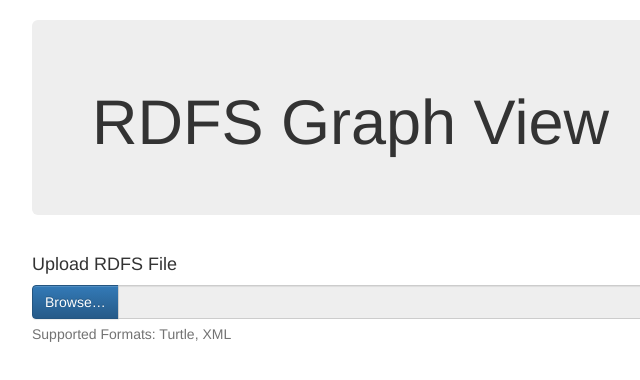
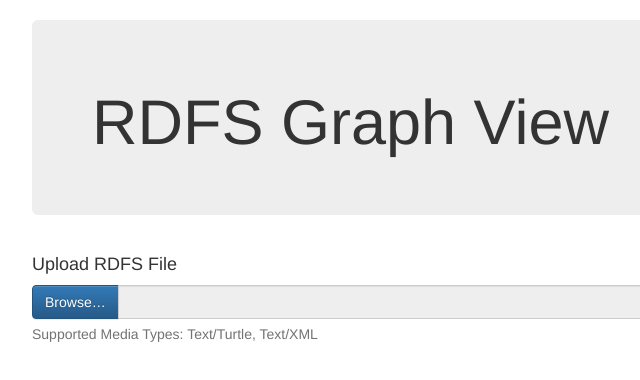
Before and after one commit to florbest89/graph, a website: page index.html in a window 1280 px wide. Shown: the full height of the page, 233-873 px from the left. Drawn offline with nearby package versions, Linux system fonts and the light colour scheme.

Commit message:
Se agrego el atributo Accept para media types Text/Turtle y Text/XML

```diff
--- a/index.html
+++ b/index.html
@@ -41,13 +41,14 @@
 		            <div class="input-group">
 		                <label class="input-group-btn">
 		                    <span class="btn btn-primary">
-		                        Browse&hellip; <input type="file" style="display: none;" multiple>
+		                        Browse&hellip;
+		                        <input type="file" accept="text/turtle, " style="display: none;">
 		                    </span>
 		                </label>
 		                <input type="text" class="form-control" readonly>
 		            </div>
 		            <span class="help-block">
-		                Supported Formats: Turtle, XML
+		                Supported Media Types: Text/Turtle, Text/XML
 		            </span>
 		        </div>
 		    </div>
--- a/index.js
+++ b/index.js
@@ -21,6 +21,8 @@ $(function() {
               if( log ) alert(log);
           }
 
+          console.log(input);
+
       });
   });
 
```
